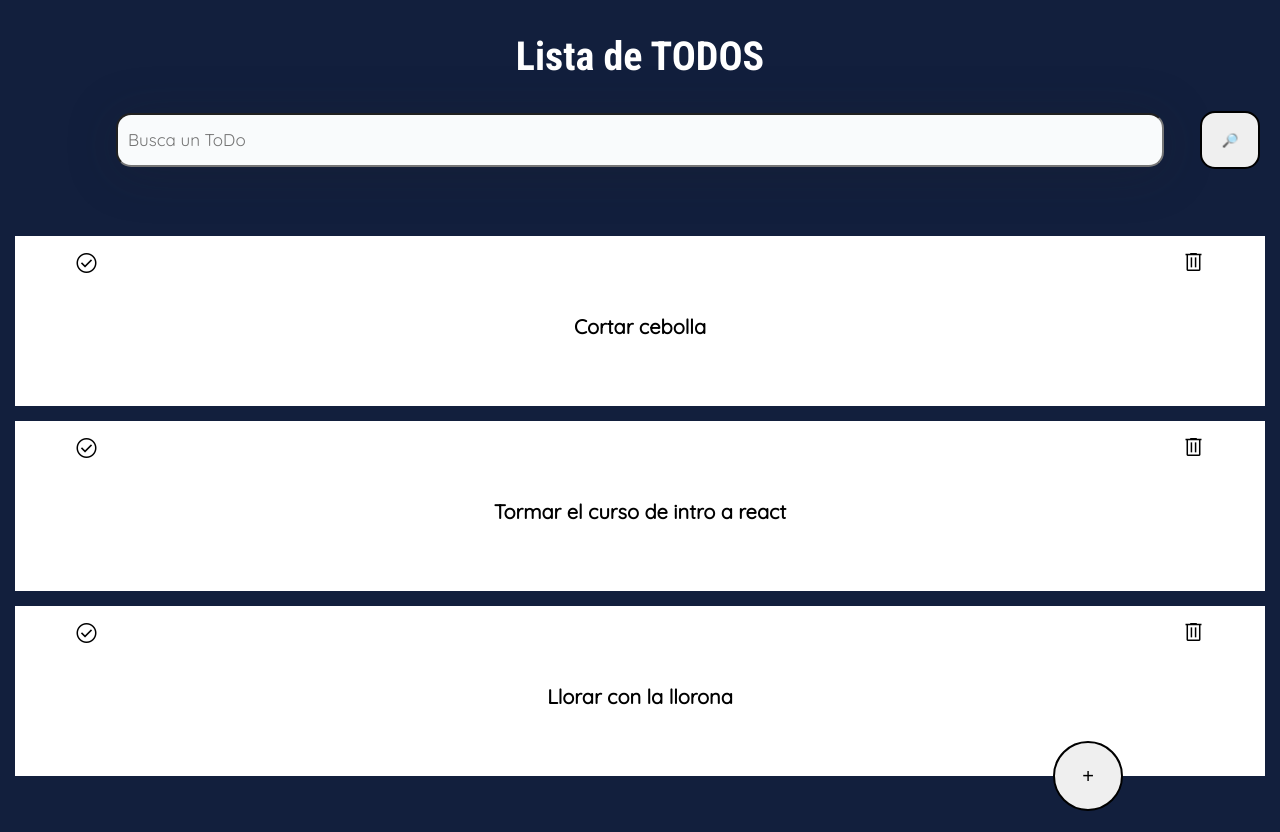
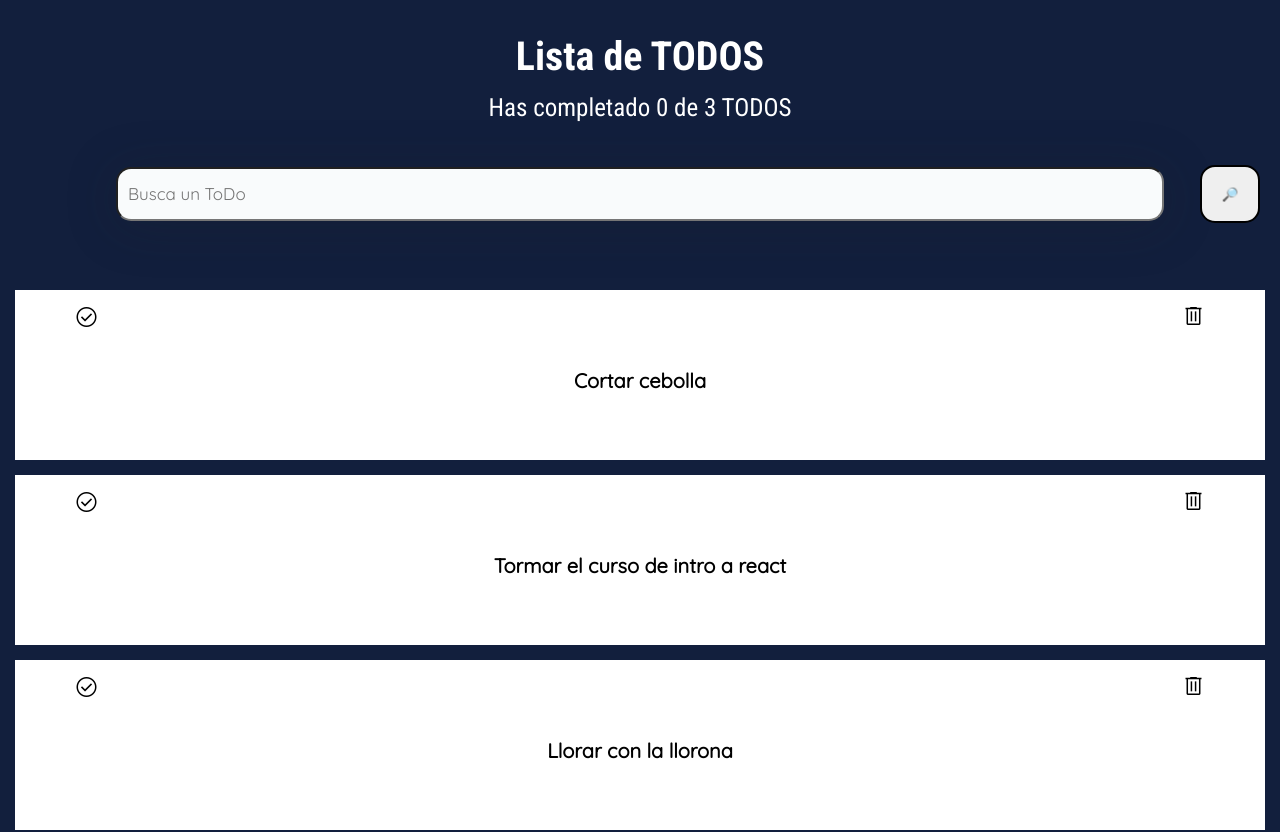
Before and after one commit to Edier-Gama/TODO-MACHINE, a React (Create React App) app: page / in a window 1280 px wide. Shown: the top 832 px of the page. Built offline with nearby package versions, Linux system fonts and the light colour scheme.

Commit message:
Manejo del estado con el buscador de ToDos usando React.state()

```diff
--- a/src/App.js
+++ b/src/App.js
@@ -12,24 +12,48 @@ const todos=[
     {text:'Llorar con la llorona', completed:false}
 ];
 
+let searchedTodos = []
 
 function App() {
 
-    // Todos los componentes deben estar dentro de un solo componente
-    // por estandar es React.Fragment
+const [searchValue, setSearchValue] = React.useState('')
+const completedTodos = todos.filter(todo => !!todo.completed).length
+const totalTodos = todos.length
+//     // Todos los componentes deben estar dentro de un solo componente
+//     // por estandar es React.Fragment
+
+
+    if (!searchValue.length >= 1) {
+      searchedTodos = todos;
+    } else {
+      searchedTodos = todos.filter(todo => {
+        const todoText = todo.text.toLowerCase();
+        const searchText = searchValue.toLowerCase();
+        return todoText.includes(searchText);
+      });
+    }
 
  return (
 
     <React.Fragment>
 
-      <TodoCounter/>
+      <TodoCounter
+         total={totalTodos}
+         completed={completedTodos}
 
-      <TodoSearch/>
+      />
+
+      <TodoSearch
+         searchValue={searchValue}
+         setSearchValue={setSearchValue}
+
+      />
 
       <TodoList>
-        {todos.map(todo => (
+        {searchedTodos.map(todo => (
             <TodoItem key={todo.text} text={todo.text}/>
         ))}
+
       </TodoList>
 
       <CreateTodoButton/>
--- a/src/CreateTodoButton.css
+++ b/src/CreateTodoButton.css
@@ -9,6 +9,7 @@
 .newTodoIcon button {
     position: relative;
     left: 35%;
+    top: 80px;
     width: 70px;
     height: 70px;
     border: 2px solid black;
--- a/src/TodoCounter.css
+++ b/src/TodoCounter.css
@@ -4,3 +4,12 @@
     font-size: 40px;
     text-align: center;
 }
+
+.TodoCounter p{
+    position: relative;
+    font-size: 25px;
+    text-align: center;
+    top: -20px;
+    font-family: 'Roboto Condensed', sans-serif;
+    color: white;
+}
--- a/src/TodoCounter.js
+++ b/src/TodoCounter.js
@@ -2,10 +2,11 @@ import React from "react";
 import './TodoCounter.css'
 
 
-function TodoCounter() {
+function TodoCounter({total, completed}) {
     return (
         <div className="TodoCounter">
             <h2>Lista de TODOS</h2>
+            <p>Has completado {completed} de {total} TODOS</p>
         </div>
     )
 }
--- a/src/TodoSearch.js
+++ b/src/TodoSearch.js
@@ -1,10 +1,11 @@
 import React from "react";
 import './TodoSearch.css'
 
-function TodoSearch() {
+function TodoSearch({searchValue, setSearchValue}) {
 
     const onSearchValueChange = (event) => {
-       console.log(event.target.value);
+    console.log(event.target.value);
+       setSearchValue(event.target.value)
     }
     return (
 
@@ -12,8 +13,8 @@ function TodoSearch() {
             <div className="TodoSearch">
                <input className="TodoSearch-Input"
                placeholder='Busca un ToDo'
-               onChange={onSearchValueChange}/>
-
+               onChange={onSearchValueChange}
+               value={searchValue}/>
 
                <button className="TodoSearch-Button">🔎</button>
             </div>
```
